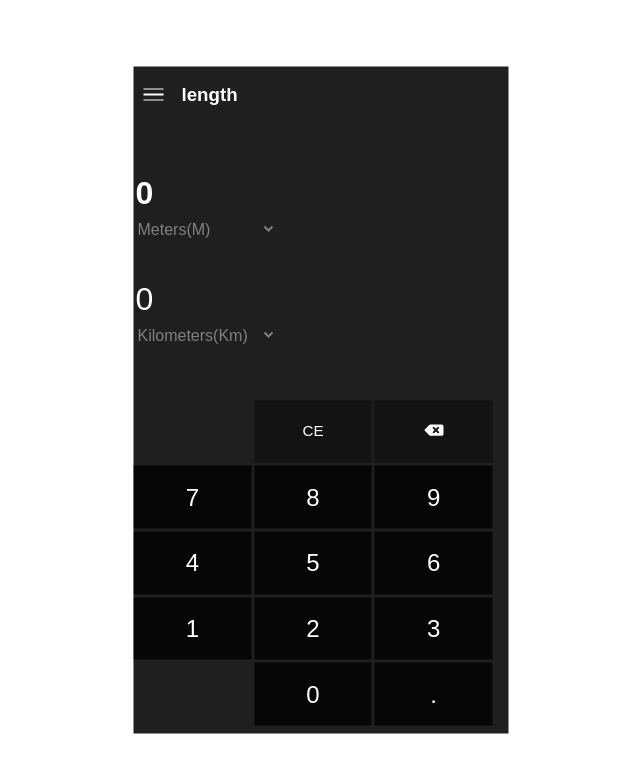
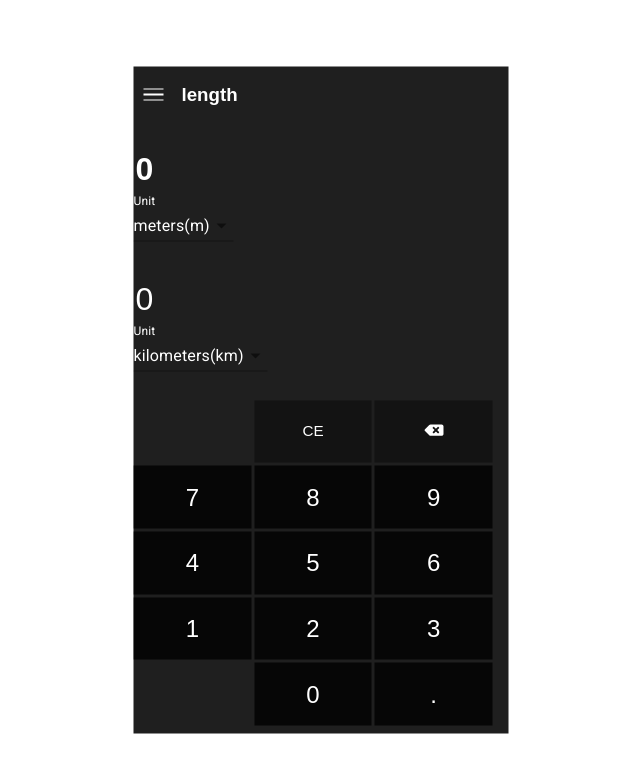
Before and after one commit to ThomasTW935/Windows-Calculator, a React (Create React App) app: page / in a window 1280 px wide. Shown: the top 772 px of the page, without its empty margins (319-959 px from the left). Built offline with nearby package versions, Linux system fonts and the light colour scheme.

Commit message:
Fix Length Unit(Angstrom and mil)

```diff
--- a/src/Components/Converter.tsx
+++ b/src/Components/Converter.tsx
@@ -41,8 +41,8 @@ export type Action =
 
 const initialState: State = {
   tiles: [
-    {id:1,value:0,unit:'m'},
-    {id:2,value:0,unit:'km'},
+    {id:1,value:0,unit:'meters'},
+    {id:2,value:0,unit:'kilometers'},
   ],
   active:1
 }
--- a/src/Components/ConverterTile.tsx
+++ b/src/Components/ConverterTile.tsx
@@ -1,6 +1,7 @@
-import React, { Dispatch, FormEvent } from 'react';
+import React,{ ChangeEvent, Dispatch } from 'react';
 import {ACTIONS, TEST_DATA as data} from '../Data';
 import {tile,Action} from './Converter'
+import { Select,FormControl, InputLabel, MenuItem, createStyles, makeStyles, Theme } from '@material-ui/core';
 
 type Props = {
     key: number;
@@ -10,12 +11,40 @@ type Props = {
     activeValue: string | number
     dispatch: Dispatch<Action>
 }
+const useStyles = makeStyles((theme: Theme) =>
+  createStyles({
+    selectLabel:{color: 'white'},
+    select: {
+        color: 'white',
+        backgroundColor: 'transparent',
+    },
+    menu:{
+        "&:hover": {
+            backgroundColor: '#484848'
+        }
+    }
+  }),
+);
+const MenuProps = {
+    PaperProps: {
+      style: {
+        backgroundColor:"#1f1f1f",
+        color: 'white',
+        border: 'solid white',
+        borderWidth: '0 1px',
+        margin: 0,
+      },
+    },
+  };
 
 function ConverterTile({category,tile,active,activeValue,dispatch}: Props) {
   let {id,value,unit} = tile
-    function handleOptionChange(e:FormEvent<HTMLSelectElement>){
-        const target = e.currentTarget
-        dispatch({type: ACTIONS.UPDATE_UNIT, payload:{ id: id, unit: target.value }})
+  const classes = useStyles()
+
+
+  function handleOptionChange(e:ChangeEvent<{ name?: string | undefined; value: unknown; }>){
+      const target = e.target
+      dispatch({type: ACTIONS.UPDATE_UNIT, payload:{ id: id, unit: target.value as string }})
       dispatch({type: ACTIONS.UPDATE_INACTIVE_TILE_VALUE, payload:{ value:Number(activeValue) }})
   }
   function handleTileClick(id:number){
@@ -28,20 +57,22 @@ function ConverterTile({category,tile,active,activeValue,dispatch}: Props) {
         style={{fontWeight:active === id ? 'bold' : 'normal'} }
         onClick={ () => handleTileClick(id) }
         autoFocus={ active === id }
-                readOnly
-                />
-            <select className='select' value={unit} onChange={handleOptionChange}>
+        readOnly/>
+    <FormControl>
+      <InputLabel className={classes.selectLabel} id='select-label'>Unit</InputLabel>
+      <Select MenuProps={ MenuProps } className={classes.select} labelId='select-label' value={unit} onChange={handleOptionChange}>
         {
           data.map((item,index)=>
             {
               if(item.category !== category) return []
                 return Object.entries(item.units).map(([key,value],index)=>
-                                <option key={index} value={key}>{value + `(${key})`}</option>
+                  <MenuItem className={classes.menu} key={index} value={value}>{value + `(${key})`}</MenuItem>
               )
             }
           )
         }
-            </select>
+      </Select>
+    </FormControl>
     </div>
   );
 }
--- a/src/Data.tsx
+++ b/src/Data.tsx
@@ -67,28 +67,7 @@ export const CONVERTER_DATA = [
 export const TEST_DATA = [
   {
     id: 0,
-    category: 'volume',
-    default: 'meter',
-    units: {
-      "m": "meters",
-      "km": "kilometers",
-      "mi": "miles",
-    }
-  },
-  {
-    id: 1,
-    category: 'weight',
-    default: 'meter',
-    units: {
-      "m": "meters",
-      "km": "kilometers",
-      "mi": "miles",
-    }
-  },
-  {
-    id: 2,
     category: 'length',
-    default: 'meter',
     units: {
       "nm": "nanometers",
       "mm": "millimeters",
@@ -96,14 +75,14 @@ export const TEST_DATA = [
       "m": "meters",
       "km": "kilometers",
       "mi": "miles",
-      "in":"inch" ,
-      "ft":"foot" ,
-      "yd":"yard" ,
-      "li":"link" ,
-      "rd":"rod" ,
-      "ch":"chain" ,
-      "A":"angstrom",
-      "thou":"mil"
+      "in": "inch" ,
+      "ft": "foot" ,
+      "yd": "yard" ,
+      "li": "link" ,
+      "rd": "rod" ,
+      "ch": "chain" ,
+      "A": "angstrom",
+      "thou": "mil"
     }
   },
 ]
```
Also changed, not shown: package.json (+12 -8 lines), src/setupTests.ts (added, +5 -0 lines), 1 other file (tests, documents, lock files or other folders). Lines whose indentation alone changed are shown as unchanged.
